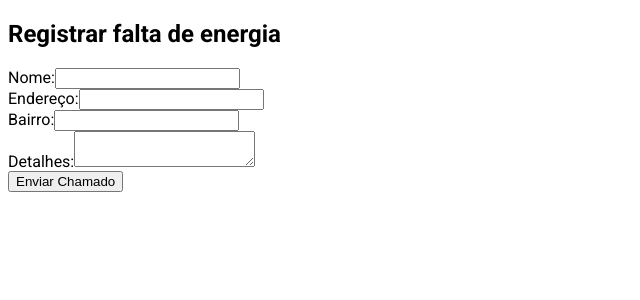
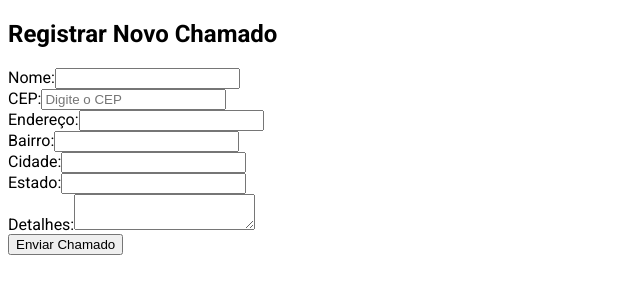
Before and after one commit to herissonnogueira/sem-energia, a React (Vite) app: page / in a window 1280 px wide. Shown: the top 300 px of the page, without its empty margins (0-640 px from the left). Built offline with nearby package versions, Linux system fonts and the light colour scheme; no server answers.

Commit message:
feat(form): integrate CEP lookup via API and save it to Supabase

```diff
--- a/src/models/Chamado.ts
+++ b/src/models/Chamado.ts
@@ -5,4 +5,5 @@ export interface Chamado {
     bairro: string;
     detalhes: string;
     createdAt?: string;
+    cep: string;
 }
--- a/src/views/ChamadoForm.tsx
+++ b/src/views/ChamadoForm.tsx
@@ -5,7 +5,10 @@ interface FormData {
   nome: string;
   endereco: string;
   bairro: string;
+  cidade: string;
+  estado: string;
   detalhes: string;
+  cep: string;
 }
 
 const ChamadoForm = () => {
@@ -13,23 +16,54 @@ const ChamadoForm = () => {
     nome: '',
     endereco: '',
     bairro: '',
+    cidade: '',
+    estado: '',
     detalhes: '',
+    cep: '',
   });
 
   const [isLoading, setIsLoading] = useState(false);
+  const [cepError, setCepError] = useState<string | null>(null);
 
   const chamadoController = new ChamadoController();
 
   const handleChange = useCallback(
     (e: React.ChangeEvent<HTMLInputElement | HTMLTextAreaElement>) => {
       const { name, value } = e.target;
-      setFormData(prevState => ({
+      setFormData((prevState) => ({
         ...prevState,
         [name]: value,
       }));
+
+      if (name === 'cep' && value.length === 8) {
+        consultarCep(value);
+      }
     },
     []
   );
+
+  const consultarCep = async (cep: string) => {
+    try {
+      const response = await fetch(`https://viacep.com.br/ws/${cep}/json/`);
+      const data = await response.json();
+
+      if (data.erro) {
+        throw new Error('CEP não encontrado.');
+      }
+
+      setFormData((prevState) => ({
+        ...prevState,
+        endereco: data.logradouro || '',
+        bairro: data.bairro || '',
+        cidade: data.localidade || '',
+        estado: data.uf || '',
+      }));
+
+      setCepError(null);
+    } catch (error) {
+      setCepError('Erro ao buscar CEP. Verifique o número digitado.');
+    }
+  };
 
   const handleSubmit = useCallback(
     async (e: React.FormEvent<HTMLFormElement>) => {
@@ -37,7 +71,15 @@ const ChamadoForm = () => {
       setIsLoading(true);
       try {
         await chamadoController.criarChamado(formData);
-        setFormData({ nome: '', endereco: '', bairro: '', detalhes: '' });
+        setFormData({
+          nome: '',
+          endereco: '',
+          bairro: '',
+          cidade: '',
+          estado: '',
+          detalhes: '',
+          cep: '',
+        });
         alert('Chamado registrado com sucesso!');
       } catch (error) {
         console.error('Erro ao registrar chamado:', error);
@@ -51,7 +93,7 @@ const ChamadoForm = () => {
 
   return (
     <div className="chamado-form">
-      <h2>Registrar falta de energia</h2>
+      <h2>Registrar Novo Chamado</h2>
       <form onSubmit={handleSubmit}>
         <div className="form-group">
           <label htmlFor="nome">Nome:</label>
@@ -65,6 +107,20 @@ const ChamadoForm = () => {
           />
         </div>
         <div className="form-group">
+          <label htmlFor="cep">CEP:</label>
+          <input
+            type="text"
+            id="cep"
+            name="cep"
+            value={formData.cep}
+            onChange={handleChange}
+            maxLength={8}
+            placeholder="Digite o CEP"
+            required
+          />
+          {cepError && <p style={{ color: 'red' }}>{cepError}</p>}
+        </div>
+        <div className="form-group">
           <label htmlFor="endereco">Endereço:</label>
           <input
             type="text"
@@ -75,6 +131,8 @@ const ChamadoForm = () => {
             required
           />
         </div>
+
+
         <div className="form-group">
           <label htmlFor="bairro">Bairro:</label>
           <input
@@ -82,6 +140,31 @@ const ChamadoForm = () => {
             id="bairro"
             name="bairro"
             value={formData.bairro}
+            onChange={handleChange}
+            required
+          />
+        </div>
+
+        <div className="form-group">
+          <label htmlFor="cidade">Cidade:</label>
+          <input
+            type="text"
+            id="cidade"
+            name="cidade"
+            value={formData.cidade}
+            onChange={handleChange}
+            required
+          />
+        </div>
+
+
+        <div className="form-group">
+          <label htmlFor="estado">Estado:</label>
+          <input
+            type="text"
+            id="estado"
+            name="estado"
+            value={formData.estado}
             onChange={handleChange}
             required
           />
@@ -96,6 +179,7 @@ const ChamadoForm = () => {
             required
           />
         </div>
+
         <button type="submit" disabled={isLoading}>
           {isLoading ? 'Enviando...' : 'Enviar Chamado'}
         </button>
```
Also changed, not shown: src/App.css (line endings or trailing spaces).
